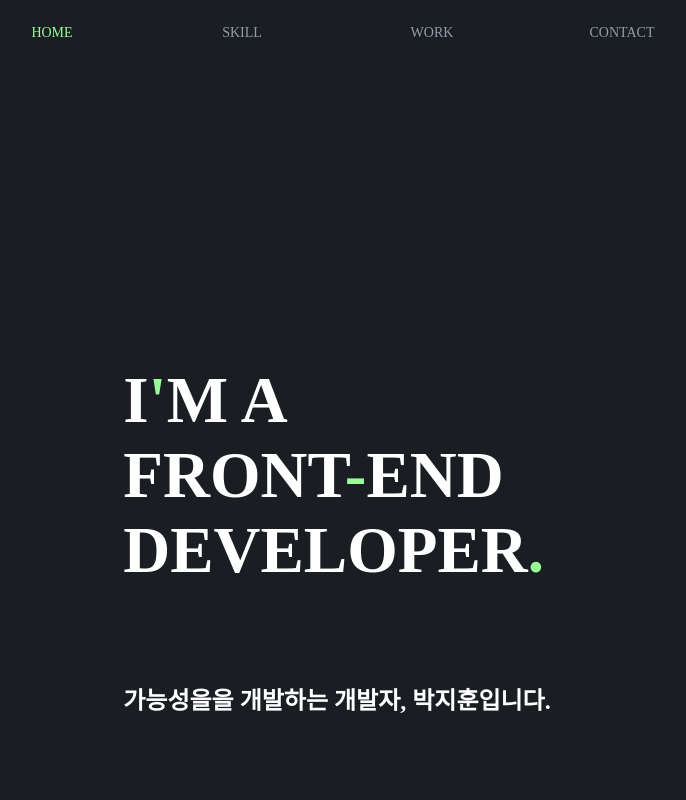
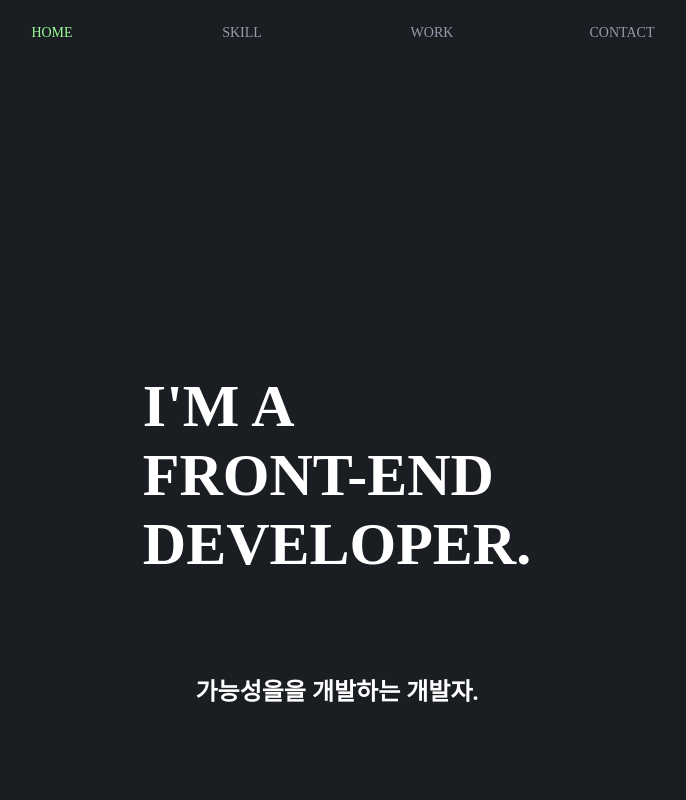
Before and after one commit to bbagbbagn2/PJH-Portfolio, a React (Create React App) app: page / in a window 1280 px wide. Shown: the top 800 px of the page, without its empty margins (303-989 px from the left). Built offline with nearby package versions, Linux system fonts and the light colour scheme.

Commit message:
feat(AutoResizeText) 자동 폰트 크기 조절 기능 추가

```diff
--- /dev/null
+++ b/src/components/AutoResizeText.tsx
@@ -0,0 +1,43 @@
+import React, { useEffect, useState, useRef } from 'react';
+import styled from 'styled-components';
+
+interface AutoResizeTextProps {
+  text: string;
+  minWidth: number;
+}
+
+const AutoResizeContainer = styled.div<{ fontSize: number }>`
+  font-size: ${(props) => props.fontSize}px;
+  overflow: hidden;
+  color: #FFFFFF;
+`;
+
+const AutoResizeText: React.FC<AutoResizeTextProps> = ({ text, minWidth }) => {
+  const [fontSize, setFontSize] = useState<number>(0);
+
+  useEffect(() => {
+    const resizeFont = () => {
+      if (containerRef.current) {
+        const containerWidth = containerRef.current.offsetWidth;
+        const originalFontSize = 60; // 기본 폰트 크기
+
+        // 폰트 크기 계산
+        const newFontSize = Math.max(originalFontSize, (containerWidth / minWidth) * originalFontSize);
+        setFontSize(newFontSize);
+      }
+    };
+
+    window.addEventListener('resize', resizeFont);
+    resizeFont(); // 컴포넌트 마운트 시 폰트 크기 설정
+
+    return () => {
+      window.removeEventListener('resize', resizeFont);
+    };
+  }, [minWidth]);
+
+  const containerRef = useRef<HTMLDivElement>(null);
+
+  return <AutoResizeContainer ref={containerRef} fontSize={fontSize}>{text}</AutoResizeContainer>;
+};
+
+export default AutoResizeText;
--- a/src/pages/Footer/FooterCss.ts
+++ b/src/pages/Footer/FooterCss.ts
@@ -6,5 +6,4 @@ export const Footer = styled.footer`
     height: 80px;
     background: #FFFFFF;
     text-align: center;
-    opacity: 0.7;
 `;
--- a/src/pages/Header/HeaderCss.ts
+++ b/src/pages/Header/HeaderCss.ts
@@ -8,6 +8,10 @@ export const Header = styled.header`
     place-items: center;
     background: rgba(26, 30, 35, 0.5);
     z-index: 999;
+
+    @media (max-width: 1024px) {
+        display: none;
+    }
 `;
 
 export const HeaderLayout = styled.div`
--- a/src/pages/Main/Main.tsx
+++ b/src/pages/Main/Main.tsx
@@ -18,8 +18,8 @@ export default function Main(): JSX.Element {
                     <Work />
                     <Contact />
                 </S.MainPageRow>
+                <Footer />
             </S.MainPageLayout>
-            <Footer />
         </>
     );
 }
--- a/src/pages/Main/MainCSS.ts
+++ b/src/pages/Main/MainCSS.ts
@@ -1,15 +1,8 @@
 import styled from 'styled-components';
 
 export const MainPageLayout = styled.div`
-width: 100%;
-height: 100%;
-display: grid;
-grid-template-columns: 1fr;
-grid-template-rows: 1fr;
 background: #1A1E23;
 `;
 
 export const MainPageRow = styled.div`
-padding: 0 6%;
-display: grid;
 `;
--- a/src/pages/Profile/Profile.tsx
+++ b/src/pages/Profile/Profile.tsx
@@ -1,5 +1,6 @@
 import React from 'react';
 import * as S from './ProfileCss.ts';
+import AutoResizeText from '../../components/AutoResizeText.tsx';
 
 export default function Profile(): JSX.Element {
     return (
@@ -7,19 +8,15 @@ export default function Profile(): JSX.Element {
             <S.ProfilePageBox>
                 <S.TitleBox>
                     <h1>
-                        <S.ProfilePageParagraph fontSize="65px">
-                            I<S.ProfilePageSpan>'</S.ProfilePageSpan>M A
-                            <br />
-                            FRONT<S.ProfilePageSpan>-</S.ProfilePageSpan>END
-                            <br />
-                            DEVELOPER<S.ProfilePageSpan>.</S.ProfilePageSpan>
-                        </S.ProfilePageParagraph>
+                        <AutoResizeText text="I'M A" minWidth={350} />
+                        <AutoResizeText text="FRONT-END" minWidth={350} />
+                        <AutoResizeText text="DEVELOPER." minWidth={350} />
                     </h1>
                 </S.TitleBox>
                 <div>
                     <h5>
                         <S.ProfilePageParagraph fontSize="24px" lineHeight="1.8em" textAlign="center">
-                            가능성을을 개발하는 개발자, 박지훈입니다.
+                            가능성을을 개발하는 개발자.
                         </S.ProfilePageParagraph>
                     </h5>
                 </div>
--- a/src/pages/Profile/ProfileCss.ts
+++ b/src/pages/Profile/ProfileCss.ts
@@ -1,7 +1,6 @@
 import styled from 'styled-components';
 
 export const ProfilePageSection = styled.section`
-width: 100%;
 height: 1088px;
 min-height: 1088px;
 display: grid;
@@ -11,7 +10,6 @@ place-content: center;
 
 export const ProfilePageBox = styled.div`
 display: grid;
-width: 100%;
 `;
 
 export const ProfilePageParagraph = styled.p<{ fontSize?: string; lineHeight?: string; textAlign?: string; }>`
--- a/src/pages/Work/Work.tsx
+++ b/src/pages/Work/Work.tsx
@@ -231,7 +231,6 @@ const SliderBox = styled.div`
 
     @media (max-width: 1024px) {
         margin-bottom: 30px;
-
     }
 `
 
```
